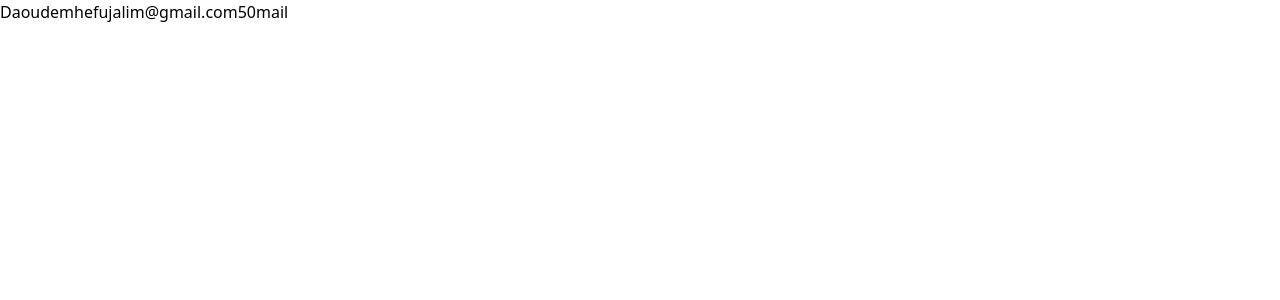
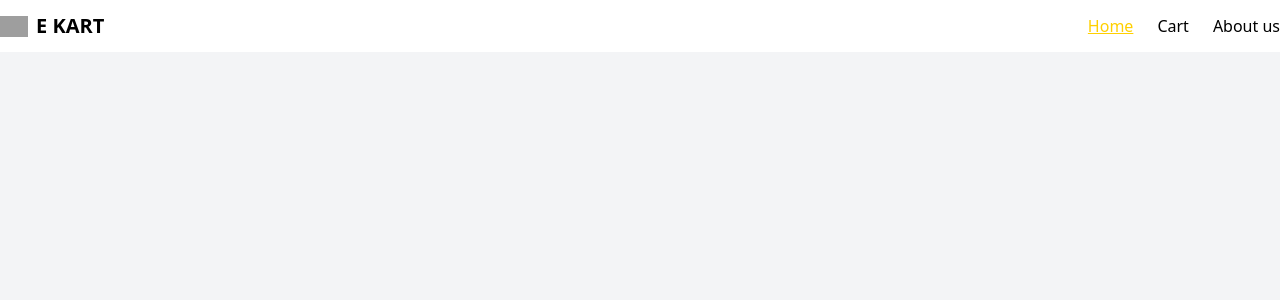
Before and after one commit to mehefujali/e-kart, a React (Vite) app: page / in a window 1280 px wide. Shown: the top 300 px of the page. Built offline with nearby package versions, Linux system fonts and the light colour scheme; grey boxes are pictures that could not be loaded.

Commit message:
nav bar created

```diff
--- a/index.html
+++ b/index.html
@@ -2,7 +2,7 @@
 <html lang="en">
   <head>
     <meta charset="UTF-8" />
-    <link rel="icon" type="image/svg+xml" href="https://cdn-icons-png.flaticon.com/128/4290/4290854.png" />
+    <link rel="icon" type="image/svg+xml" href="https://cdn-icons-png.flaticon.com/128/726/726496.png" />
     <meta name="viewport" content="width=device-width, initial-scale=1.0" />
     <title>e kart</title>
   </head>
--- /dev/null
+++ b/src/Layout/Main.tsx
@@ -0,0 +1,11 @@
+import Navbar from "../components/Navbar";
+
+const Main = () => {
+      return (
+            <div className=" bg-gray-100  min-h-screen">
+                  <Navbar/>
+            </div>
+      );
+};
+
+export default Main;
--- /dev/null
+++ b/src/components/Navbar.tsx
@@ -0,0 +1,28 @@
+import { NavLink } from "react-router-dom";
+import './navbar.css'
+const Navbar = () => {
+  return (
+    <div className=" w-full bg-white sticky top-0">
+      <div className="container mx-auto  py-3 flex justify-between items-center ">
+        {" "}
+        <div className=" flex items-center text-xl font-bold gap-2 ">
+          <img
+            className=" w-7"
+            src="https://cdn-icons-png.flaticon.com/128/726/726496.png"
+            alt=""
+          />
+          E KART
+        </div>{" "}
+        <div className=" w-fit">
+             <ul className="Navlinks flex gap-6 items-center">
+                  <NavLink to={"/"} >Home</NavLink>
+                  <NavLink to={"/cart"} >Cart</NavLink>
+                  <NavLink to={"/about"} >About us</NavLink>
+             </ul>
+        </div>
+      </div>
+    </div>
+  );
+};
+
+export default Navbar;
--- a/src/components/User.tsx
+++ /dev/null
@@ -1,18 +0,0 @@
-type UserProps = {
-      name : string ,
-      age: number ,
-      email: string ,
-      gender: string,
-}
-const User = ({name,age,email,gender}:UserProps) => {
-      return (
-            <div>
-                 {name}
-                 {email}
-                 {age}
-                 {gender}
-            </div>
-      );
-};
-
-export default User;
--- /dev/null
+++ b/src/components/navbar.css
@@ -0,0 +1,4 @@
+.Navlinks .active{
+       color: rgb(255, 208, 0);
+       text-decoration: underline;
+}
--- a/src/pages/Home/Home.tsx
+++ b/src/pages/Home/Home.tsx
@@ -1,13 +1,10 @@
-import User from "../../components/User";
 
 const Home = () => {
 
       return (
             <div>
                   <div>
-                    <User
-                     name="Daoude" age={50} email="mhefujalim@gmail.com" gender="mail"
-                     />
+
                   </div>
             </div>
       );
```
Also changed, not shown: src/routes/router.tsx (+8 -1 lines).
